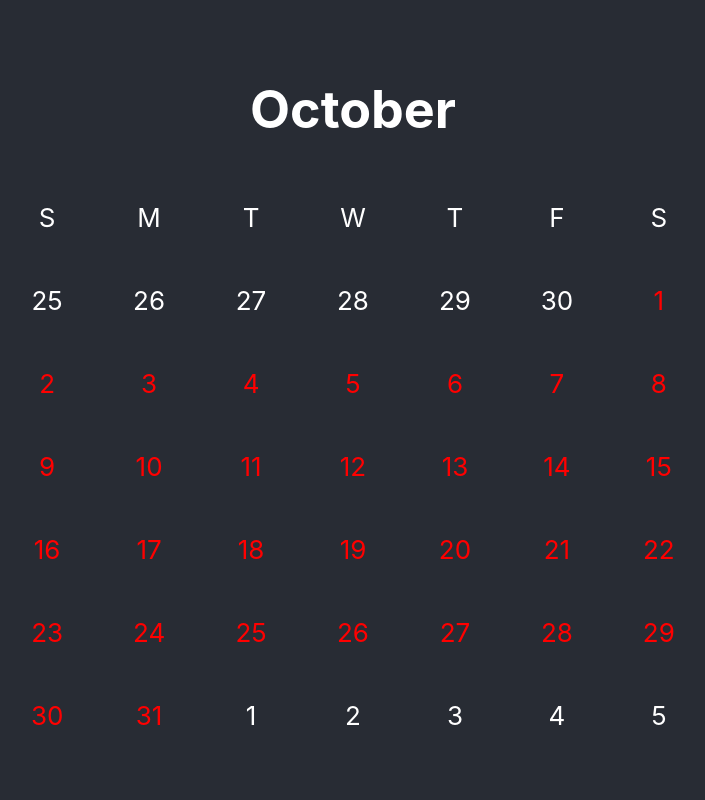
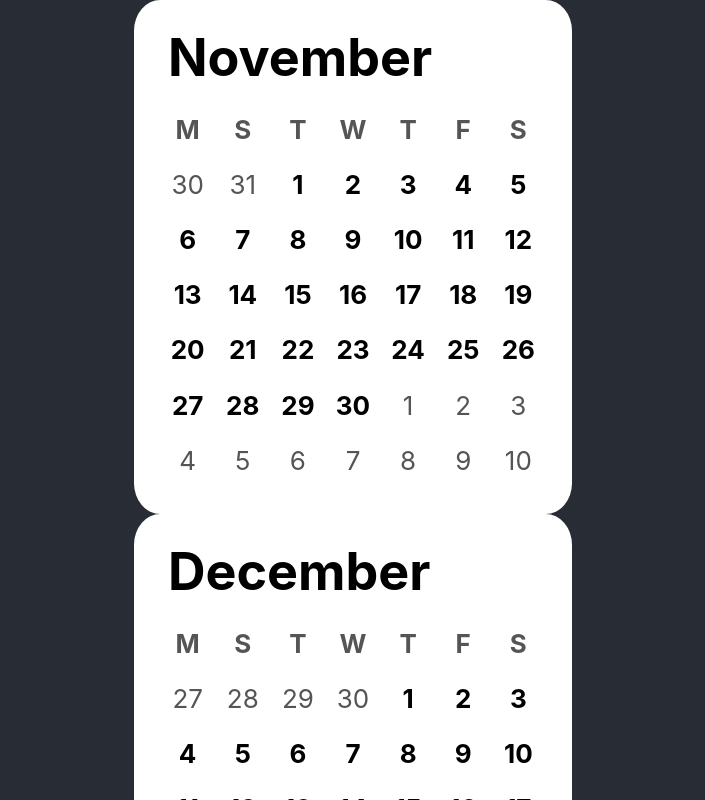
Before and after one commit to joelpeckham/blackoutCalendar, a React (Create React App) app: page / in a window 1280 px wide. Shown: the top 800 px of the page, without its empty margins (287-992 px from the left). Built offline with nearby package versions, Linux system fonts and the light colour scheme.

Commit message:
static calendar component done

```diff
--- a/src/App.js
+++ b/src/App.js
@@ -5,7 +5,8 @@ function App() {
   return (
     <div className="App">
       <header className="App-header">
-        <Calendar year={2022} month = {9}/>
+        <Calendar year={2022} month = {10}/>
+        <Calendar year={2022} month = {11} className="SmallCal" />
       </header>
     </div>
   );
--- a/src/components/Calendar.css
+++ b/src/components/Calendar.css
@@ -1,14 +1,48 @@
 .__Calendar{
-    display:block;
+    display:flex;
+    flex-direction: column;
+    background-color: white;
+    border-radius: 6%;
+    color: black;
+    padding:1em;
+    /* Adjust Component Scale with Font Size Percentages*/
+}
+
+.__Calendar_Header h1{
+    text-align:left;
+    margin:0;
+    margin-left: .15em;
+
+}
+.__Calendar_Body{
+    margin-top: 0.5em;
+    display:grid;
+    aspect-ratio: 1 / 1;
+    width: 100%;
+    height: 100%;
+    grid-template-columns: repeat(7, 1fr);
+    grid-template-rows: repeat(7, 1fr);
+
+}
+
+.__Calendar_Grid_Item{
+    display:flex;
+    flex-direction: column;
+    justify-content: center;
+    text-align: center;
+    vertical-align: middle;
+    margin:0;
+    padding: .4em;
     aspect-ratio: 1 / 1;
 }
-
-.__Calendar_Body{
-    display:grid;
-    grid-template-columns: repeat(7, 1fr);
-    grid-template-rows: repeat(7, 1fr);
+.__Calendar_Grid_Active{
+    color:black;
+    font-weight: bold;
 }
-
-.__Calendar_Grid_Active{
-    color:red;
+.__Calendar_Grid_Inactive{
+    color:#555;
 }
+.__Calendar_Grid_Col_Label{
+    color:#555;
+    font-weight: bold;
+}
--- a/src/components/Calendar.js
+++ b/src/components/Calendar.js
@@ -1,6 +1,6 @@
 import "./Calendar.css";
 
-function Calendar({ year, month }) {
+function Calendar({ year, month, className }) {
   const englishMonthNames = [
     "January",
     "February",
@@ -19,15 +19,7 @@ function Calendar({ year, month }) {
   const firstDayOfMonth = new Date(year, month, 1).getDay();
   const daysInMonth = new Date(year, month + 1, 0).getDate();
 
-  let bodyGrid = [
-    <p className="__Calendar_Grid_Item __Calendar_Grid_Col_Label">S</p>,
-    <p className="__Calendar_Grid_Item __Calendar_Grid_Col_Label">M</p>,
-    <p className="__Calendar_Grid_Item __Calendar_Grid_Col_Label">T</p>,
-    <p className="__Calendar_Grid_Item __Calendar_Grid_Col_Label">W</p>,
-    <p className="__Calendar_Grid_Item __Calendar_Grid_Col_Label">T</p>,
-    <p className="__Calendar_Grid_Item __Calendar_Grid_Col_Label">F</p>,
-    <p className="__Calendar_Grid_Item __Calendar_Grid_Col_Label">S</p>,
-  ];
+  let numberGrid = [];
 
   let startDate = new Date(year, month, 1 - firstDayOfMonth);
   let currentDate = new Date(startDate);
@@ -40,15 +32,28 @@ function Calendar({ year, month }) {
         ? "__Calendar_Grid_Inactive"
         : "__Calendar_Grid_Active";
     let className = "__Calendar_Grid_Item __Calendar_Grid_Num " + active;
-    bodyGrid.push(<p className={className}>{day}</p>);
+    numberGrid.push({ className: className, day: day, keyValue: "grid" + i });
   }
 
   return (
-    <div className="__Calendar">
+    <div className={className + " __Calendar"}>
       <header className="__Calendar_Header">
         <h1>{englishMonthNames[month]}</h1>
       </header>
-      <div className="__Calendar_Body">{bodyGrid}</div>
+      <div className="__Calendar_Body">
+        <p className="__Calendar_Grid_Item __Calendar_Grid_Col_Label">M</p>
+        <p className="__Calendar_Grid_Item __Calendar_Grid_Col_Label">S</p>
+        <p className="__Calendar_Grid_Item __Calendar_Grid_Col_Label">T</p>
+        <p className="__Calendar_Grid_Item __Calendar_Grid_Col_Label">W</p>
+        <p className="__Calendar_Grid_Item __Calendar_Grid_Col_Label">T</p>
+        <p className="__Calendar_Grid_Item __Calendar_Grid_Col_Label">F</p>
+        <p className="__Calendar_Grid_Item __Calendar_Grid_Col_Label">S</p>
+        {numberGrid.map((gridItem) => (
+          <p className={gridItem.className} key={gridItem.keyValue}>
+            {gridItem.day}
+          </p>
+        ))}
+      </div>
     </div>
   );
 }
```
